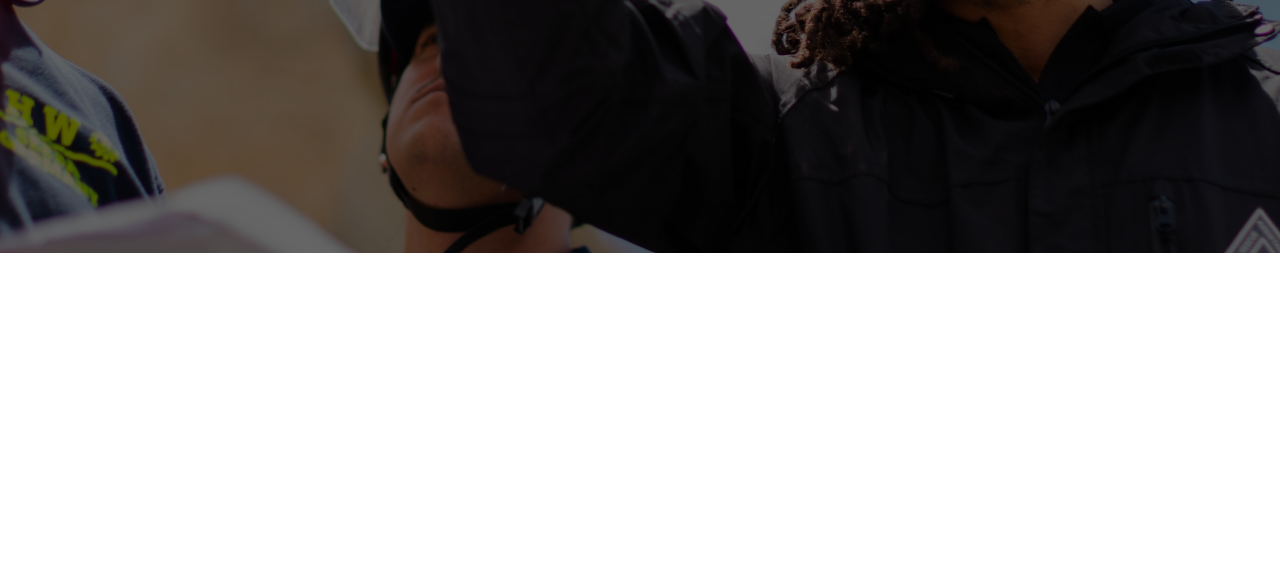
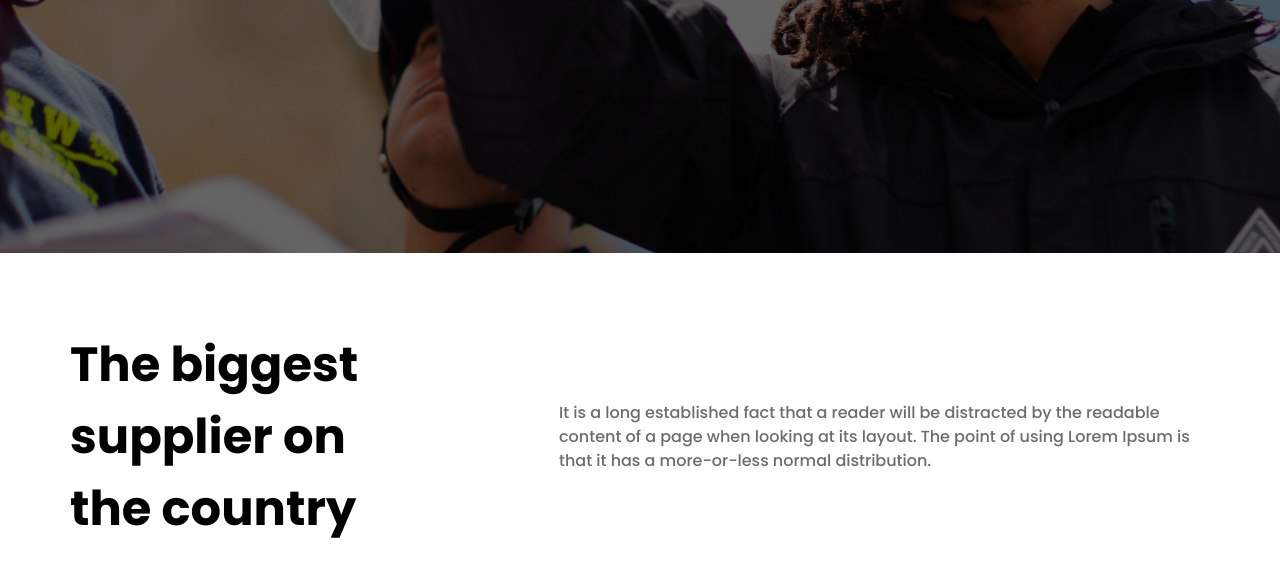
Before and after one commit to AK-Polash/Class-16-Practice, a plain HTML site: page index.html in a window 1280 px wide. Shown: the part 698-1275 px from the top of the page. Before the commit the page ends 951 px from the top, so only its background shows below. Drawn offline with nearby package versions, Linux system fonts and the light colour scheme.

Commit message:
country area added here

```diff
--- a/index.html
+++ b/index.html
@@ -93,5 +93,16 @@
       <i class="w-[63px] h-[63px] rounded-[50%] bg-transparent leading-[63px] text-center text-white text-5xl absolute top-2/4 right-[3%] -translate-y-1/2 cursor-pointer transition duration-300 hover:text-primary hover:bg-secondary fa-solid fa-arrow-right"></i>
     </section>
     <!-- ============================================ banner end ============================================ -->
+
+    <!-- ============================================ country start ============================================ -->
+    <section class="w-full bg-white">
+      <div class="max-w-container mx-auto">
+        <div class="flex justify-between items-center py-[76px]">
+          <h2 class="w-[289px] font-my_font text-black text-5xl font-bold leading-[72px]">The biggest supplier on the country</h2>
+          <p class="w-[651px] font-my_font text-rapid text-base font-medium leading-[24px]">It is a long established fact that a reader will be distracted by the readable content of a page when looking at its layout. The point of using Lorem Ipsum is that it has a more-or-less normal distribution.</p>
+        </div>
+      </div>
+    </section>
+    <!-- ============================================ country end ============================================ -->
   </body>
 </html>
--- a/js/tailwind.config.js
+++ b/js/tailwind.config.js
@@ -4,6 +4,7 @@ tailwind.config = {
       colors: {
         primary: "#F40404",
         secondary: "#F0F0F0",
+        rapid: '#6C6C6C',
         white_light: "rgba(255, 255, 255, 0.5)",
         yellow_line: "#FFB800",
         gray: "#282828",
```
